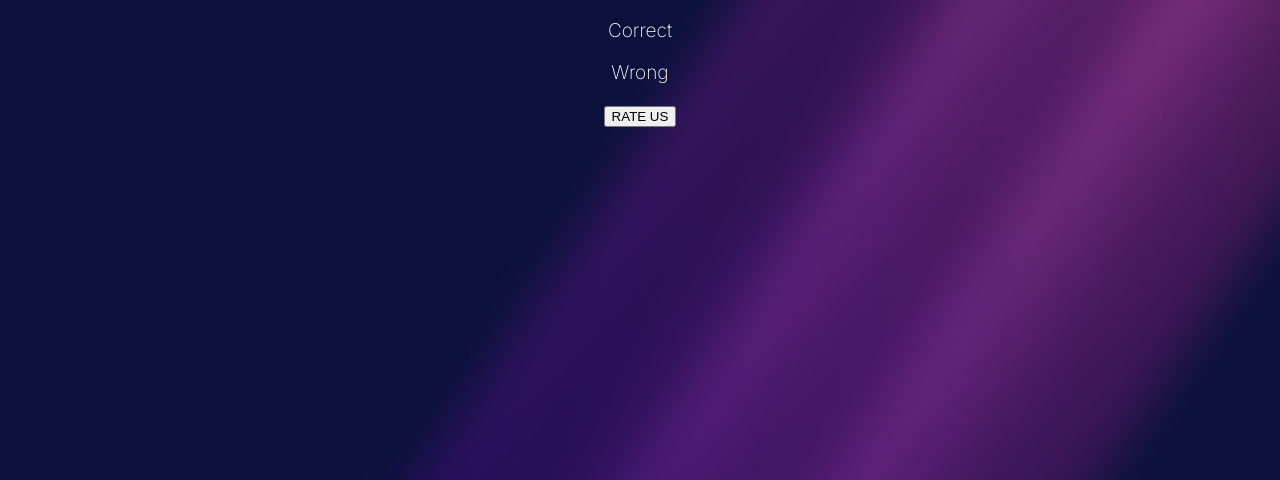
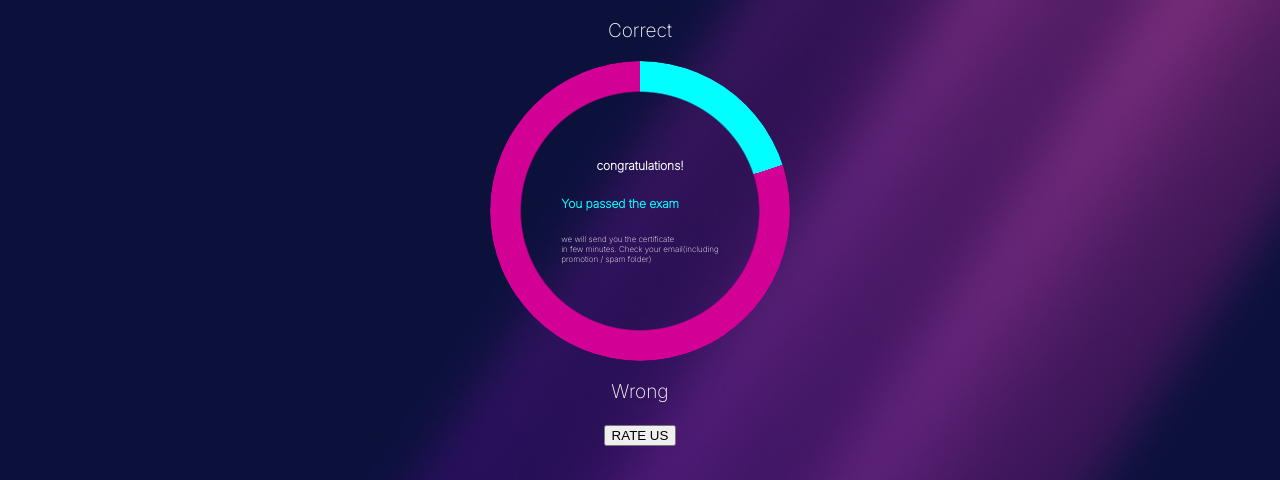
Before and after one commit to milesbb/Wk4-BuildWeek-Solution, a plain HTML site: page results.html in a window 1280 px wide. Shown: the part 328-808 px from the top of the page. Drawn offline with Linux system fonts and the light colour scheme.

Commit message:
added diagram in in result page

```diff
--- a/results.html
+++ b/results.html
@@ -18,7 +18,24 @@
     <div id="correctPrecentge">
       <p>Correct</p>
     </div>
-    <div id="digramm"></div>
+    <div id="digramm">
+
+
+
+<div class="pie" >
+<div id="con_P_in_text">congratulations!</div><br>
+<div id="colored_P_in_text"> You passed the exam</div>
+<br>
+<div id="notcoloted_P_in_text">
+we will send you the certificate <br>
+in few minutes.
+Check your email(including <br>
+promotion / spam folder)
+</div>
+</div>
+</div>
+
+
     <div id="incorrectPrecentage">
       <p>Wrong</p>
     </div>
--- a/styles.css
+++ b/styles.css
@@ -175,3 +175,46 @@ body {
     text-align: center;
     width: 100%;
 }
+
+
+.pie {
+    --w:300px;
+    width: var(--w);
+    aspect-ratio: 1;
+    position: relative;
+    display: inline-grid;
+    place-content: center;
+
+    --p:20;
+    --b:30px;
+    --c:#00FFFF;
+
+
+  }
+  .pie:before {
+    content: "";
+    position: absolute;
+    border-radius: 50%;
+    inset: 0;
+    background: conic-gradient(var(--c) calc(var(--p)*1%),#D20094 0);
+    -webkit-mask:radial-gradient(farthest-side,#0000 calc(99% - var(--b)),#000 calc(100% - var(--b)));
+     mask:radial-gradient(farthest-side,#0000 calc(99% - var(--b)),#000 calc(100% - var(--b)));
+  }
+  #con_P_in_text{
+    font-size: 12px;
+    color: white;
+    font-weight: bold;
+    margin-left: auto;
+    margin-right: auto;
+  }
+  #colored_P_in_text{
+    font-size: 12px;
+    color: #00FFFF;
+    font-weight: bold;
+
+  }
+  #notcoloted_P_in_text{
+    font-size: 8px;
+    color: white;
+
+  }
```
